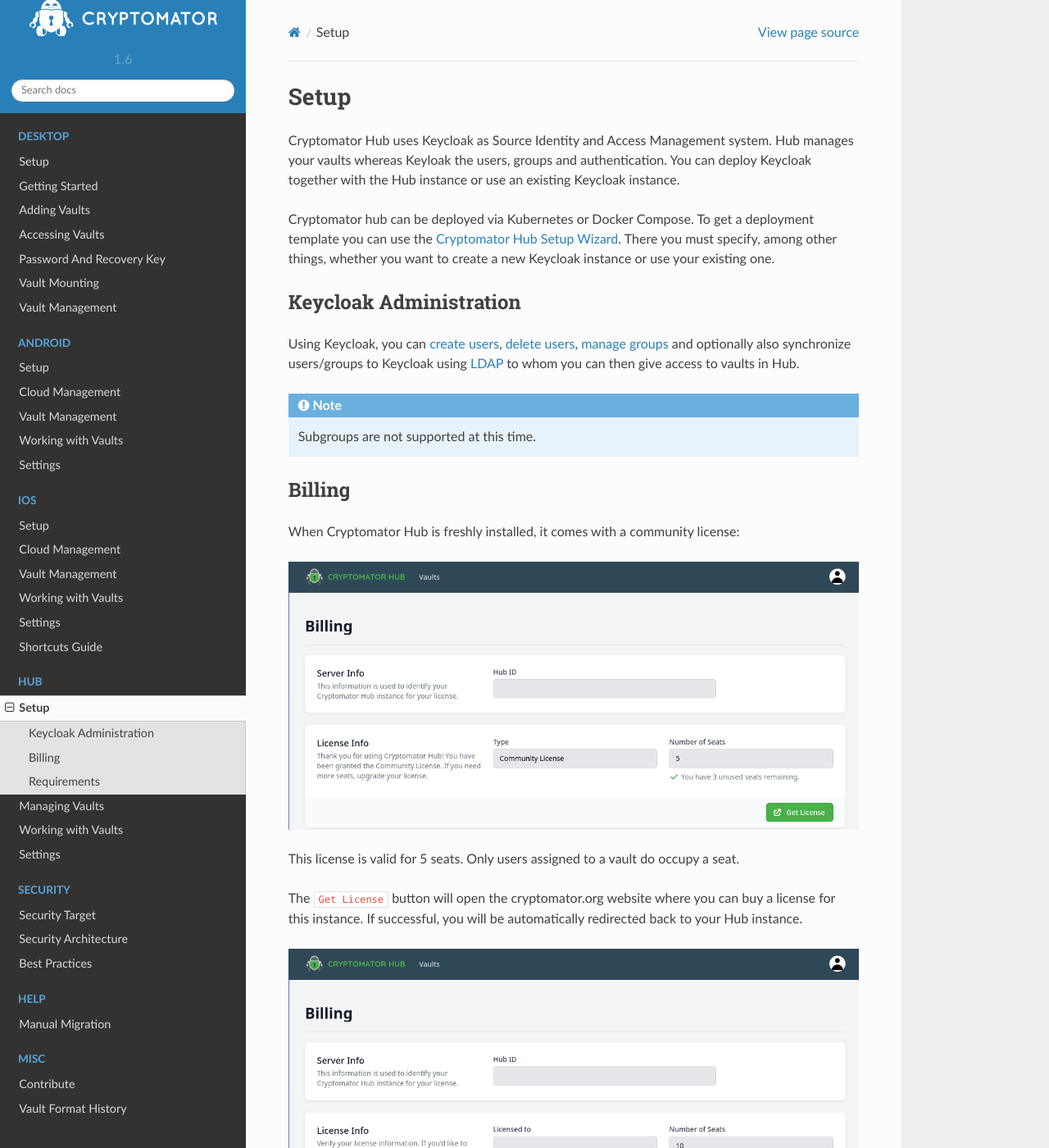
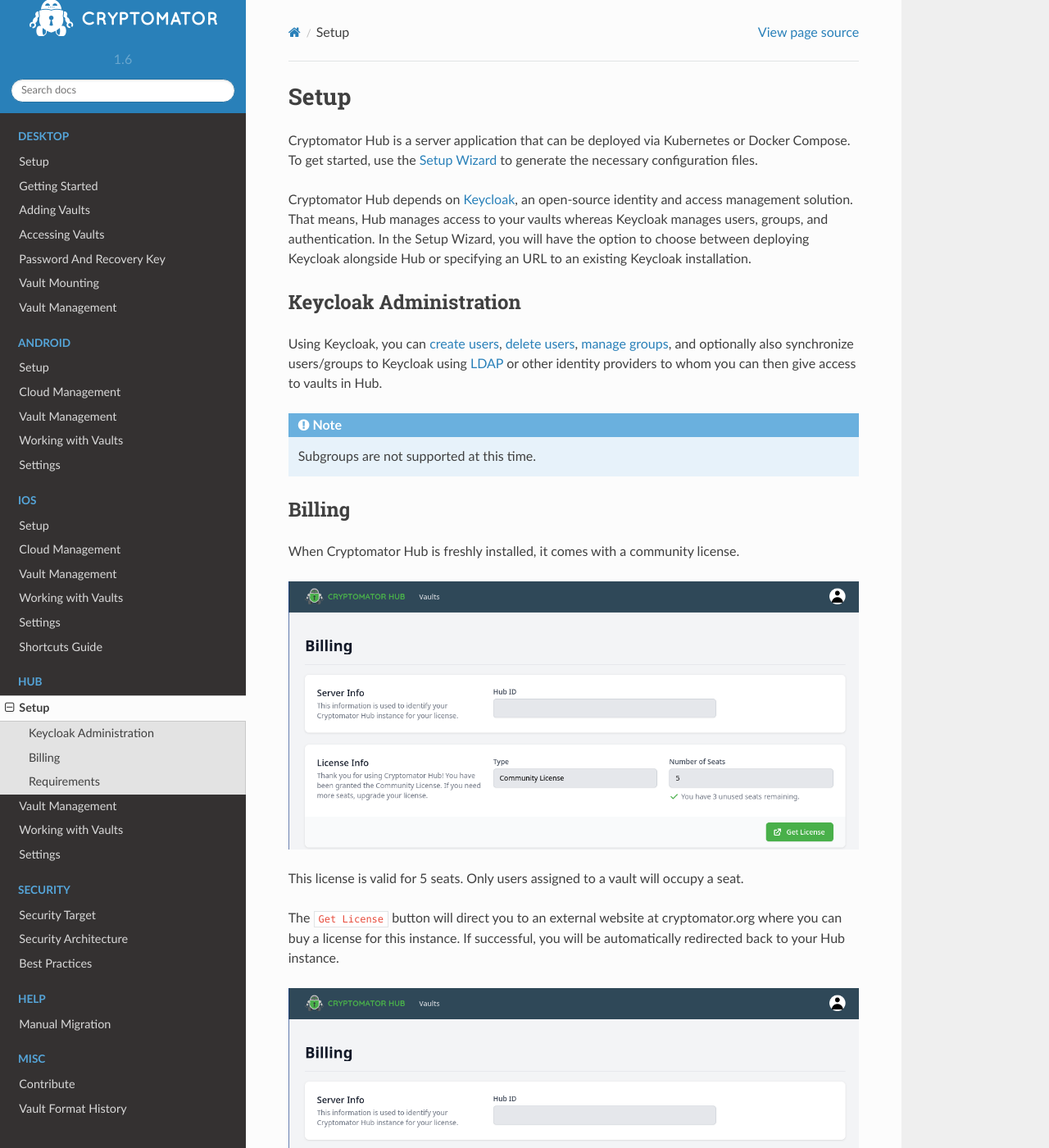
Before and after one commit to cryptomator/docs, a Sphinx documentation site: the page built from source/hub/setup.rst, in a window 1280 px wide and 1400 px high. Shown: the whole window at 82% size. Built offline with Sphinx 7.4.7 and the Read the Docs theme 2.0.0, drawn with Linux system fonts in a browser that asks for light colours; some of the changed text lies outside the part shown.

Commit message:
proofread and reviewed hub docs

```diff
--- a/source/hub/settings.rst
+++ b/source/hub/settings.rst
@@ -1,10 +1,10 @@
 Settings
 ========
 
-You can configure Cryptomator Hub to your needs. The following options are available:
+Access the settings of Cryptomator Hub by tapping the profile icon in the top right corner.
 
 .. image:: ../img/hub/settings.png
-    :alt: How to launch settings with Android
+    :alt: Settings of Cryptomator Hub
     :width: 920px
 
 .. _hub/settings/version:
--- a/source/hub/setup.rst
+++ b/source/hub/setup.rst
@@ -1,19 +1,18 @@
-
 .. _hub/setup:
 
 Setup
 =====
 
-Cryptomator Hub uses Keycloak as Source Identity and Access Management system. Hub manages your vaults whereas Keyloak the users, groups and authentication. You can deploy Keycloak together with the Hub instance or use an existing Keycloak instance.
+Cryptomator Hub is a server application that can be deployed via Kubernetes or Docker Compose. To get started, use the `Setup Wizard <https://cryptomator.org/hub/setup/>`_ to generate the necessary configuration files.
 
-Cryptomator hub can be deployed via Kubernetes or Docker Compose. To get a deployment template you can use the `Cryptomator Hub Setup Wizard <https://cryptomator.org/hub/setup/>`_. There you must specify, among other things, whether you want to create a new Keycloak instance or use your existing one.
+Cryptomator Hub depends on `Keycloak <https://www.keycloak.org/>`_, an open-source identity and access management solution. That means, Hub manages access to your vaults whereas Keycloak manages users, groups, and authentication. In the Setup Wizard, you will have the option to choose between deploying Keycloak alongside Hub or specifying an URL to an existing Keycloak installation.
 
 .. _hub/setup/keycloak-administration:
 
 Keycloak Administration
 -----------------------
 
-Using Keycloak, you can `create users <https://www.keycloak.org/docs/latest/server_admin/index.html#proc-creating-user_server_administration_guide>`_, `delete users <https://www.keycloak.org/docs/latest/server_admin/index.html#proc-creating-user_server_administration_guide>`_, `manage groups <https://www.keycloak.org/docs/latest/server_admin/index.html#proc-managing-groups_server_administration_guide>`_ and optionally also synchronize users/groups to Keycloak using `LDAP <https://www.keycloak.org/docs/latest/server_admin/#_ldap>`_ to whom you can then give access to vaults in Hub.
+Using Keycloak, you can `create users <https://www.keycloak.org/docs/latest/server_admin/index.html#proc-creating-user_server_administration_guide>`_, `delete users <https://www.keycloak.org/docs/latest/server_admin/index.html#proc-creating-user_server_administration_guide>`_, `manage groups <https://www.keycloak.org/docs/latest/server_admin/index.html#proc-managing-groups_server_administration_guide>`_, and optionally also synchronize users/groups to Keycloak using `LDAP <https://www.keycloak.org/docs/latest/server_admin/#_ldap>`_ or other identity providers to whom you can then give access to vaults in Hub.
 
 .. note::
 
@@ -24,18 +23,18 @@
 Billing
 -------
 
-When Cryptomator Hub is freshly installed, it comes with a community license:
+When Cryptomator Hub is freshly installed, it comes with a community license.
 
 .. image:: ../img/hub/billing-community-license.png
-    :alt: Community license
+    :alt: Billing shows community license
     :width: 920px
 
-This license is valid for 5 seats. Only users assigned to a vault do occupy a seat.
+This license is valid for 5 seats. Only users assigned to a vault will occupy a seat.
 
-The ``Get License`` button will open the cryptomator.org website where you can buy a license for this instance. If successful, you will be automatically redirected back to your Hub instance.
+The ``Get License`` button will direct you to an external website at cryptomator.org where you can buy a license for this instance. If successful, you will be automatically redirected back to your Hub instance.
 
 .. image:: ../img/hub/billing-active-license.png
-    :alt: Community license
+    :alt: Billing shows standard license
     :width: 920px
 
 .. _hub/setup/requirements:
```
Also changed, not shown: other parts of source/hub/settings.rst (+1 -1 lines), other parts of source/hub/setup.rst (+1 -1 lines), source/hub/access-vault.rst (+17 -17 lines), source/hub/vault-management.rst (+36 -39 lines).
